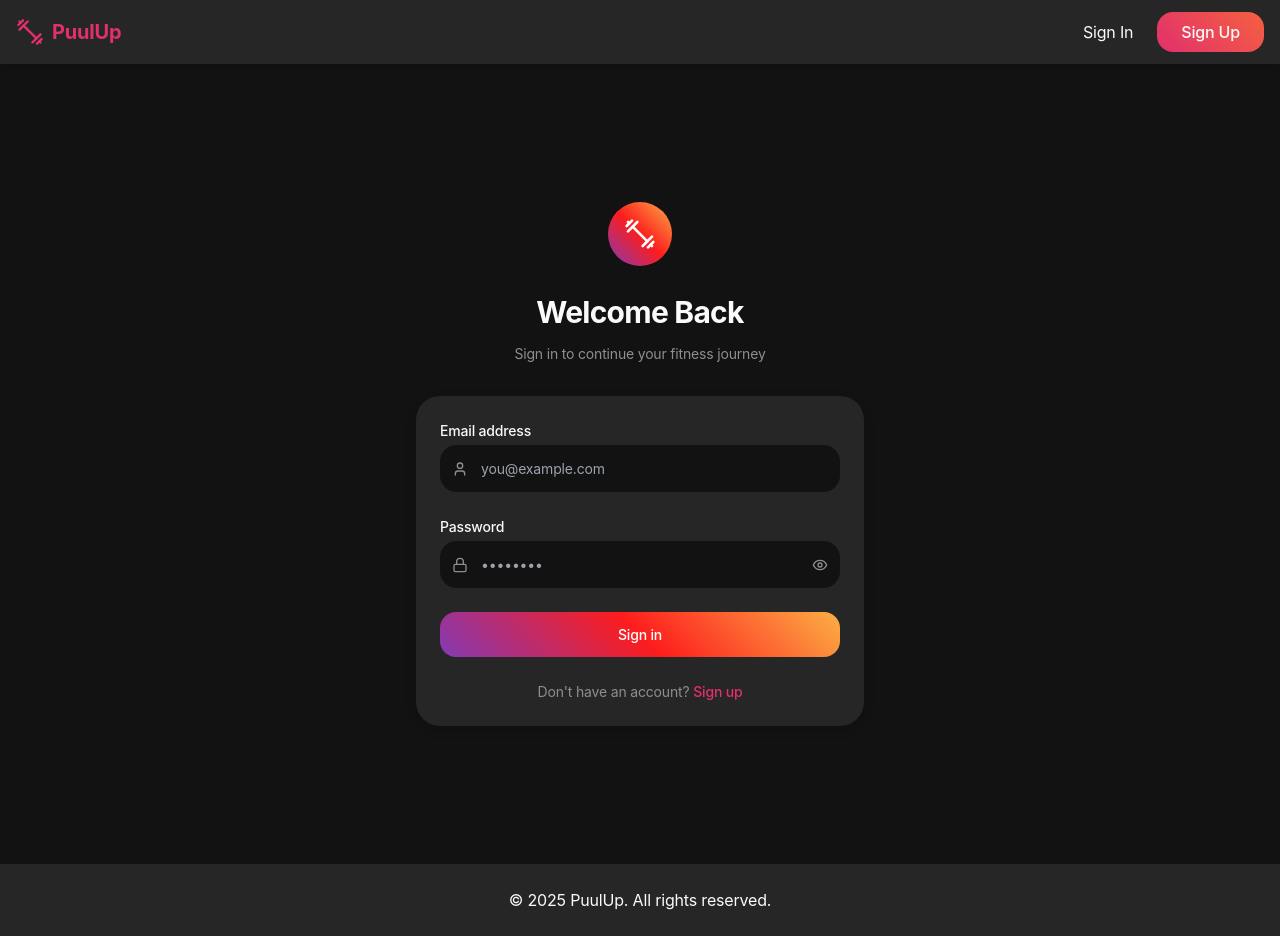
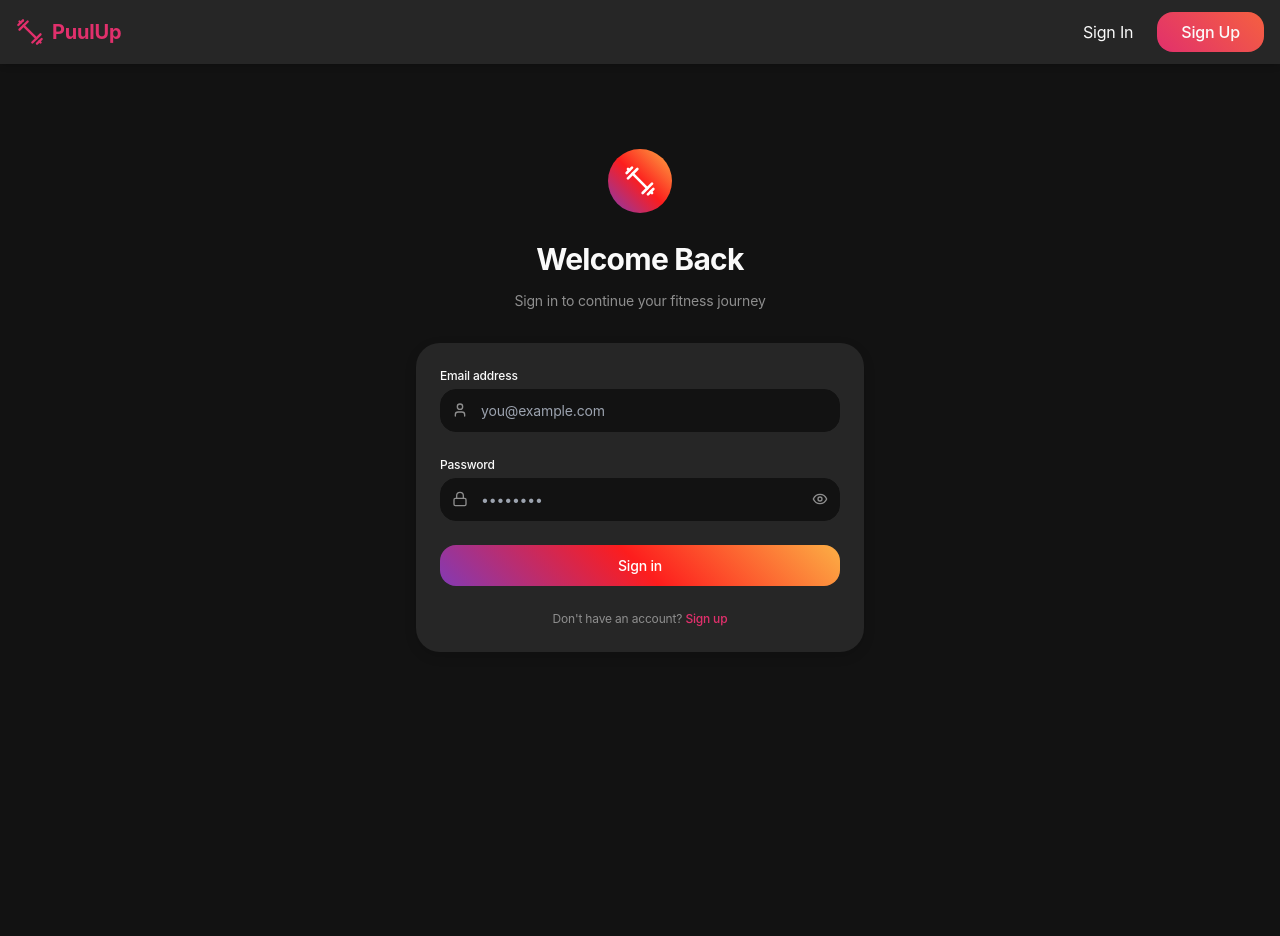
Before and after one commit to Attakay78/Puulup, a React (Vite) app: page /signin in a window 1280 px wide. After the commit the page ends 800 px from the top, so only its background shows below. Built offline with nearby package versions, Linux system fonts and the light colour scheme.

Commit message:
Modified the calendar view by moving the next button up

```diff
--- a/src/components/WorkoutForm.tsx
+++ b/src/components/WorkoutForm.tsx
@@ -1,7 +1,7 @@
 import { useState, useEffect } from 'react';
 import { format, parseISO } from 'date-fns';
 import { DateWorkout, Exercise, RecurringType } from '../types';
-import { Plus, X, Dumbbell, Clock, Edit, Save, Repeat } from 'lucide-react';
+import { Plus, X, Dumbbell, Clock, Edit, Save, Repeat, ArrowRight } from 'lucide-react';
 import Calendar from './Calendar';
 import { formatGMTDate, formatGMTDateToISO, getCurrentGMTDate } from '../utils/dateUtils';
 
@@ -230,8 +230,20 @@ const WorkoutForm: React.FC<WorkoutFormProps> = ({
     <div className="bg-dark-light rounded-2xl shadow-md overflow-hidden">
       <form onSubmit={handleSubmit} className="p-4 sm:p-6">
         {currentStep === 1 && (
-          <div className="mb-8">
+          <div>
             <h3 className="text-lg font-semibold mb-4 text-light">Select Workout Dates</h3>
+
+            {/* Mobile Next Button - Only visible on mobile */}
+            <div className="sm:hidden mb-4">
+              <button
+                type="button"
+                className="btn-primary w-full flex items-center justify-center"
+                onClick={goToNextStep}
+              >
+                <span>Next: Add Exercises</span>
+                <ArrowRight size={16} className="ml-2" />
+              </button>
+            </div>
 
             <div className="max-w-md mx-auto">
               <Calendar
@@ -252,13 +264,15 @@ const WorkoutForm: React.FC<WorkoutFormProps> = ({
               </p>
             </div>
 
-            <div className="mt-8 flex justify-end">
+            {/* Desktop Next Button - Hidden on mobile */}
+            <div className="hidden sm:flex mt-8 justify-end">
               <button
                 type="button"
-                className="btn-primary w-full sm:w-auto"
+                className="btn-primary w-full sm:w-auto flex items-center justify-center"
                 onClick={goToNextStep}
               >
-                Next: Add Exercises
+                <span>Next: Add Exercises</span>
+                <ArrowRight size={16} className="ml-2" />
               </button>
             </div>
           </div>
--- a/src/pages/SignIn.tsx
+++ b/src/pages/SignIn.tsx
@@ -46,38 +46,38 @@ const SignIn: React.FC = () => {
   };
 
   return (
-    <div className="min-h-screen bg-dark flex flex-col justify-center py-8 sm:py-12 px-4 sm:px-6 lg:px-8">
+    <div className="fixed inset-0 bg-dark flex flex-col justify-center px-4 sm:px-6 lg:px-8">
       <div className="sm:mx-auto sm:w-full sm:max-w-md">
         <div className="flex justify-center">
-          <div className="w-14 h-14 sm:w-16 sm:h-16 rounded-full bg-instagram-gradient flex items-center justify-center">
-            <Dumbbell className="h-7 w-7 sm:h-8 sm:w-8 text-white" />
+          <div className="w-12 h-12 sm:w-16 sm:h-16 rounded-full bg-instagram-gradient flex items-center justify-center">
+            <Dumbbell className="h-6 w-6 sm:h-8 sm:w-8 text-white" />
           </div>
         </div>
-        <h2 className="mt-4 sm:mt-6 text-center text-2xl sm:text-3xl font-bold text-light">
+        <h2 className="mt-3 sm:mt-6 text-center text-xl sm:text-3xl font-bold text-light">
           Welcome Back
         </h2>
-        <p className="mt-2 text-center text-xs sm:text-sm text-light-dark">
+        <p className="mt-1 sm:mt-2 text-center text-xs sm:text-sm text-light-dark">
           Sign in to continue your fitness journey
         </p>
       </div>
 
-      <div className="mt-6 sm:mt-8 sm:mx-auto sm:w-full sm:max-w-md">
+      <div className="mt-4 sm:mt-8 sm:mx-auto sm:w-full sm:max-w-md">
         <div className="card">
           {message && (
-            <div className="mb-4 sm:mb-6 bg-green-900 bg-opacity-20 border border-green-500 text-green-400 px-3 sm:px-4 py-2 sm:py-3 rounded-xl text-xs sm:text-sm">
+            <div className="mb-3 sm:mb-6 bg-green-900 bg-opacity-20 border border-green-500 text-green-400 px-3 py-2 rounded-xl text-xs">
               {message}
             </div>
           )}
 
           {error && (
-            <div className="mb-4 sm:mb-6 bg-red-900 bg-opacity-20 border border-red-500 text-red-400 px-3 sm:px-4 py-2 sm:py-3 rounded-xl text-xs sm:text-sm">
+            <div className="mb-3 sm:mb-6 bg-red-900 bg-opacity-20 border border-red-500 text-red-400 px-3 py-2 rounded-xl text-xs">
               {error}
             </div>
           )}
 
-          <form className="space-y-4 sm:space-y-6" onSubmit={handleSubmit}>
+          <form className="space-y-3 sm:space-y-6" onSubmit={handleSubmit}>
             <div>
-              <label htmlFor="email" className="block text-xs sm:text-sm font-medium text-light mb-1">
+              <label htmlFor="email" className="block text-xs font-medium text-light mb-1">
                 Email address
               </label>
               <div className="relative">
@@ -92,14 +92,14 @@ const SignIn: React.FC = () => {
                   required
                   value={email}
                   onChange={(e) => setEmail(e.target.value)}
-                  className="input-field pl-10 text-sm"
+                  className="input-field pl-10 text-sm py-2.5"
                   placeholder="you@example.com"
                 />
               </div>
             </div>
 
             <div>
-              <label htmlFor="password" className="block text-xs sm:text-sm font-medium text-light mb-1">
+              <label htmlFor="password" className="block text-xs font-medium text-light mb-1">
                 Password
               </label>
               <div className="relative">
@@ -114,7 +114,7 @@ const SignIn: React.FC = () => {
                   required
                   value={password}
                   onChange={(e) => setPassword(e.target.value)}
-                  className="input-field pl-10 pr-10 text-sm"
+                  className="input-field pl-10 pr-10 text-sm py-2.5"
                   placeholder="••••••••"
                 />
                 <button
@@ -131,7 +131,7 @@ const SignIn: React.FC = () => {
               <button
                 type="submit"
                 disabled={isLoading}
-                className="bg-instagram-gradient w-full flex justify-center items-center text-sm px-6 py-3 rounded-xl font-medium transition-all duration-200 text-white"
+                className="bg-instagram-gradient w-full flex justify-center items-center text-sm px-6 py-2.5 rounded-xl font-medium transition-all duration-200 text-white"
               >
                 {isLoading ? (
                   <>
@@ -148,7 +148,7 @@ const SignIn: React.FC = () => {
             </div>
 
             <div className="text-center">
-              <p className="text-xs sm:text-sm text-light-dark">
+              <p className="text-xs text-light-dark">
                 Don't have an account?{' '}
                 <Link to="/signup" className="font-medium text-primary hover:text-primary-light">
                   Sign up
```
